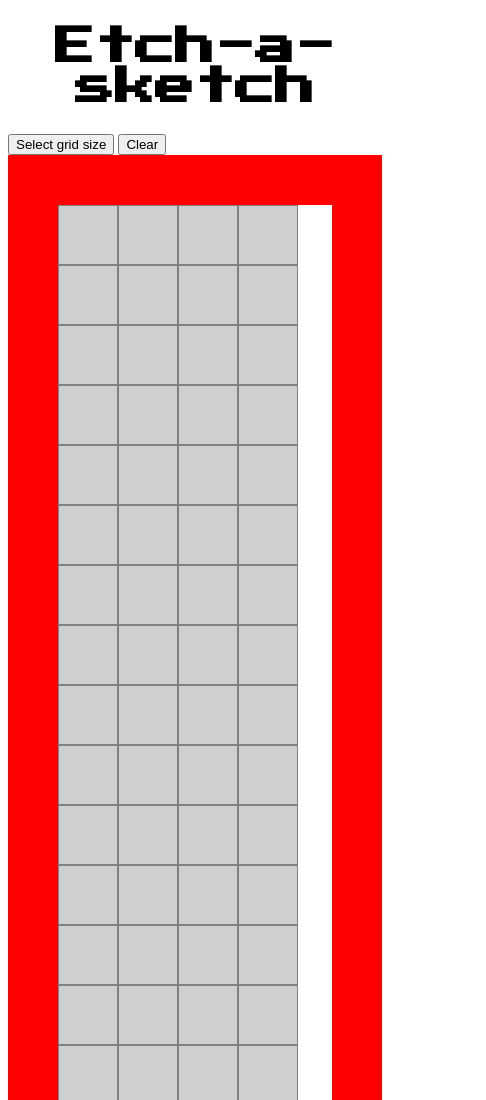
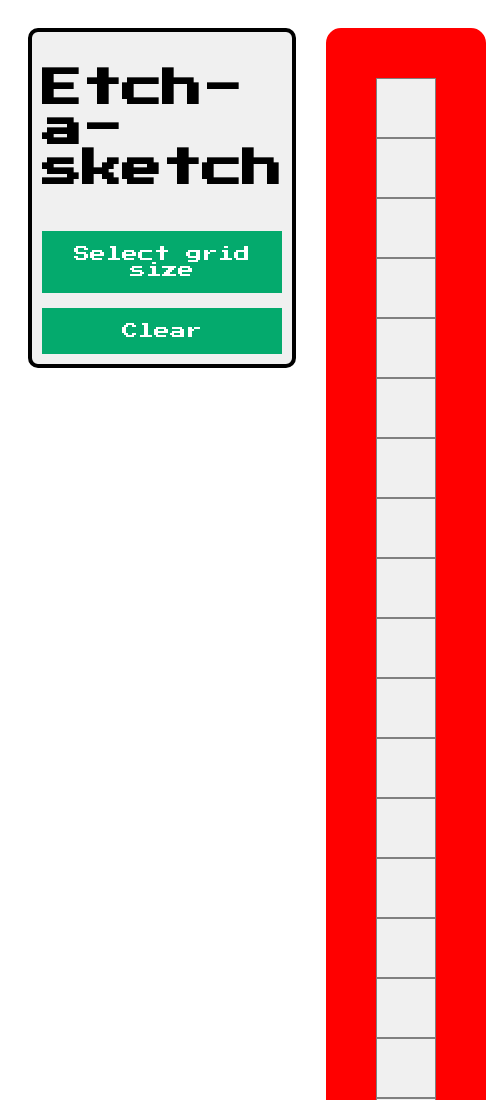
Before and after one commit to doowmot/etch-a-sketch, a plain HTML site: page index.html in a window 390 px wide. Shown: the top 1100 px of the page, 486 px wide, since content can reach past the window. Drawn offline with Linux system fonts and the light colour scheme.

Commit message:
style: Improve grid layout and component styling
- Organize main container with flex layout
- Add styling for sidebar with proper spacing and borders
- Create grid container with responsive flex-wrap
- Style interactive elements including button hover states
- Set consistent spacing and visual hierarchy

```diff
--- a/index.html
+++ b/index.html
@@ -12,10 +12,11 @@
 </head>
 <body>
     <div class="main-container">
-        <div class="sidebar"></div>
+        <div class="sidebar">
             <h1> Etch-a-sketch</h1>
             <button id="grid-size-btn" class="grid-size-button">Select grid size</button>
             <button id="clear-btn" class="grid-size-button">Clear</button>
+        </div>
         <div id=grid-container class="grid-container"></div>
 </body>
 </html>
--- a/styles.css
+++ b/styles.css
@@ -1,3 +1,43 @@
+.main-container {
+    display: flex;
+    padding: 20px;
+    gap: 30px;
+    align-items: flex-start;
+}
+
+.sidebar {
+    display: flex;
+    flex-direction: column;
+    margin-left: auto;
+    margin-right: auto;
+    padding: 10px;
+    gap: 15px;
+    border: 4px solid black;
+    border-radius: 10px;
+    background-color: #f0f0f0;
+}
+
+h1 {
+    font-family: arcadeFont;
+    font-size: 40px;
+}
+
+.grid-size-button {
+    padding: 15px 32px;
+    font-family: arcadeFont;
+    font-size: 16px;
+    background-color: #04AA6D;
+    border: none;
+    color: white;
+    text-align: center;
+    text-decoration: none;
+    display: inline-block;
+}
+
+.grid-size-button:hover {
+    color: black;
+  }
+
 .grid-container {
     display: flex;
     flex-wrap: wrap;
@@ -5,27 +45,15 @@
     margin-left: auto;
     margin-right: auto;
     border: 50px solid red;
+    border-radius: 15px;
 }
 
 .grid-square {
-    border: 1px solid blue;
     box-sizing: border-box;
-    background-color: rgb(207, 207, 207);
+    background-color: #f0f0f0;
     border: 1px solid gray
 }
 
 .on-mouse-over {
     background-color: blue;
 }
-
-.grid-size-button {
-    width: auto;
-    height: auto;
-    margin: auto;
-}
-
-h1 {
-    font-family: arcadeFont;
-    text-align: center;
-    font-size: 40px;
-}
```
